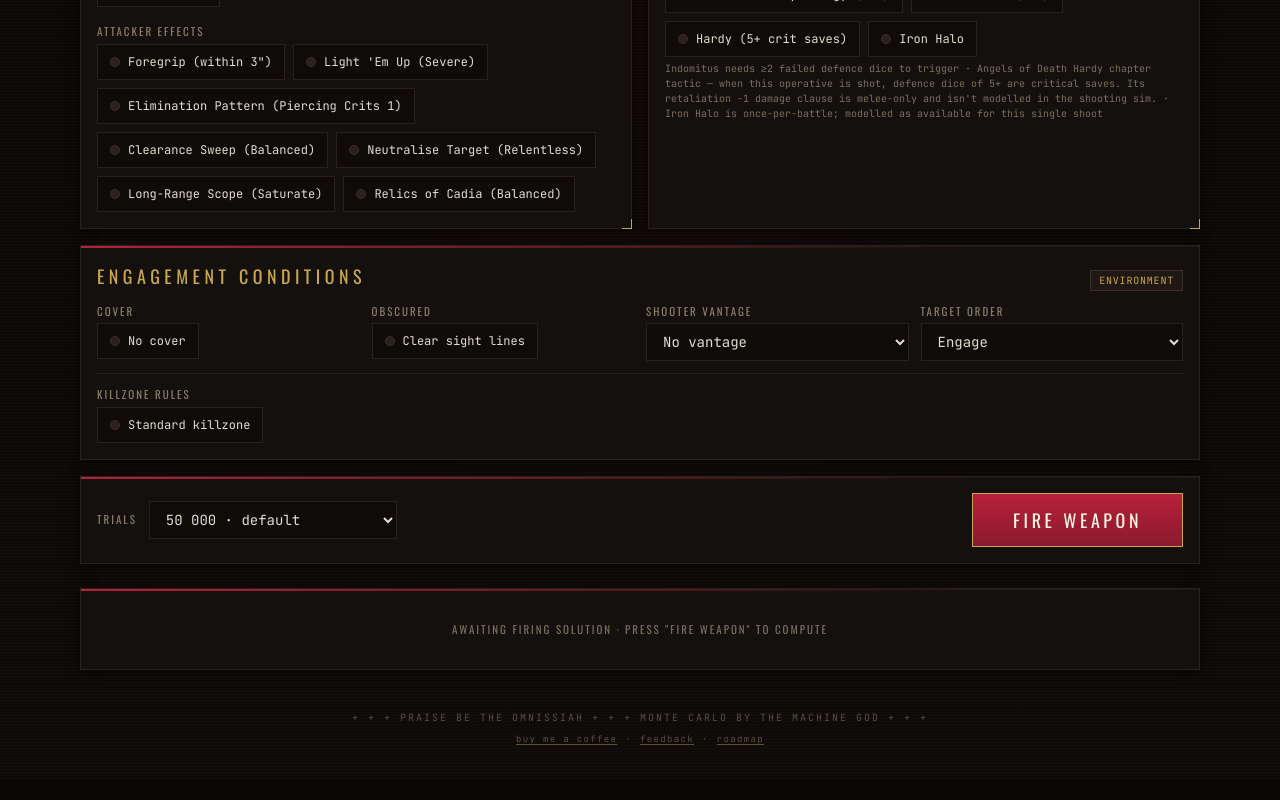
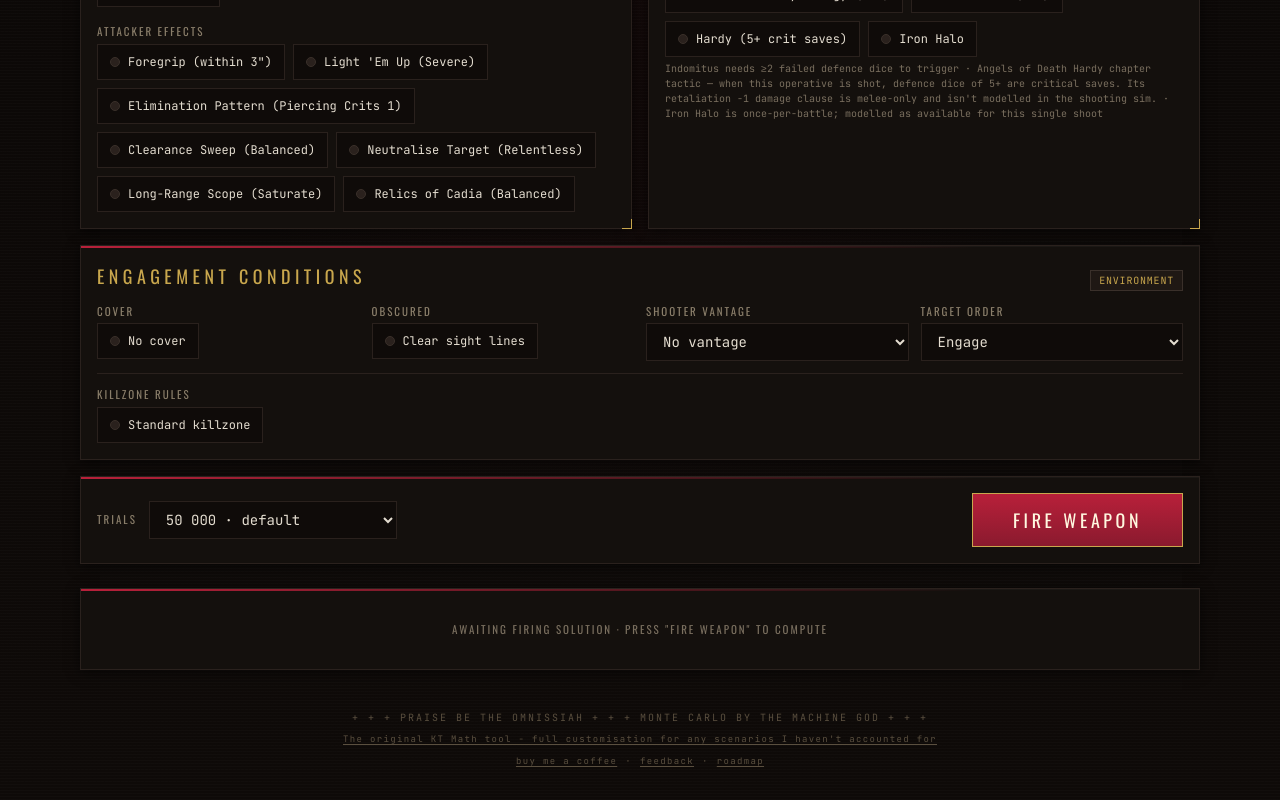
Before and after one commit to brandongreen00/ballistica-imperialis, a React (Vite) app: page / in a window 1280 px wide. Shown: the part 625-1425 px from the top of the page. Before the commit the page ends 1404 px from the top, so only its background shows below. Built offline with nearby package versions, Linux system fonts and the light colour scheme; the HTML template or start-up script is replaced by a standard one; a web font is replaced by a local one.

Commit message:
Add KTCalc credit link to footer

```diff
--- a/src/App.jsx
+++ b/src/App.jsx
@@ -557,6 +557,16 @@ export default function App() {
         {CATEGORY_FOOTER[category]}
         <div className="mt-2 text-[9px] tracking-[0.15em]">
           <a
+            href="https://ktcalc.com/"
+            target="_blank"
+            rel="noopener noreferrer"
+            style={{ color: "var(--text-footer)", textDecoration: "underline", textUnderlineOffset: "2px" }}
+          >
+            The original KT Math tool - full customisation for any scenarios I haven't accounted for
+          </a>
+        </div>
+        <div className="mt-2 text-[9px] tracking-[0.15em]">
+          <a
             href="https://buymeacoffee.com/wemougtdcg"
             target="_blank"
             rel="noopener noreferrer"
```
